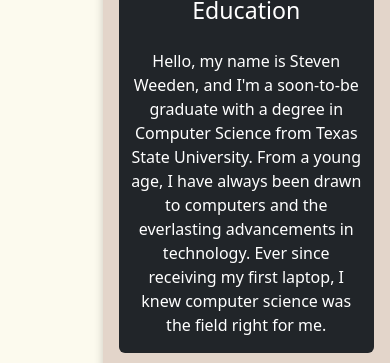
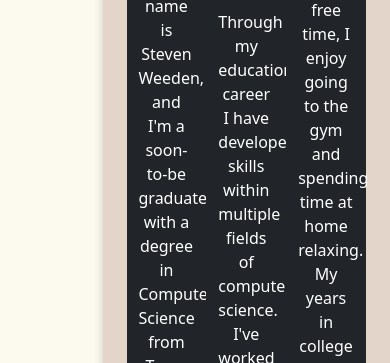
Before and after one commit to steven-weeden/Portfolio, a website: page index.html in a window 390 px wide. Shown: the part 1056-1419 px from the top of the page. Drawn offline with nearby package versions, Linux system fonts and the light colour scheme; a script that the page names is missing.

Commit message:
Working on responsiveness of About Me Section

```diff
--- a/index.html
+++ b/index.html
@@ -59,16 +59,16 @@
                 </div>
             </div>
 
-            <div id="about" class="vh-100 flex-column justify-content-center align-items-center text-center card-pop">
+            <div id="about" class="vh-100 justify-content-center align-items-center text-center card-pop">
                 <div class="row">
 
                     <div class="col-12">
                         <h3 class="text-black">About Me</h3>
                     </div>
                 </div>
-
-                <div class="row d-flex">
-                    <div class="col rounded mx-1 my-2 text-bg-dark align-self-center h-100">
+                <div class="container-fluid">
+                    <div class="row align-items-top">
+                        <div class="col-4 rounded text-bg-dark">
                             <div class="row">
                                 <div class="col-12">
                                     <img src="assets\img\grad_cap.png" alt="grad_cap" class="img-fluid">
@@ -86,7 +86,7 @@
                             </div>
                         </div>
 
-                    <div class="col rounded mx-1 my-2 text-bg-dark align-self-center h-100">
+                        <div class="col-4 rounded text-bg-dark">
                             <div class="row">
                                 <div class="col-12">
                                     <img src="assets\img\person.png" alt="person logo" class="img-fluid">
@@ -105,7 +105,7 @@
                             </div>
                         </div>
 
-                    <div class="col rounded mx-1 my-2 text-bg-dark align-self-center h-100">
+                        <div class="col-4 rounded text-bg-dark">
                             <div class="row">
                                 <div class="col-12">
                                     <img src="assets\img\briefcase.png" alt="briefcase logo" class="img-fluid">
@@ -118,6 +118,7 @@
                                         Therefore, I believe it is important to take time out of work and pursue hobbies that can help distress from exhausting work days. I also enjoy furthering my educational background
                                         in the computer science field, either through schooling or self-teaching. I believe it's important to keep learning and developing my skills to stay on top of this rapidly evolving field.
                                     </p>
+                                </div>
                             </div>
                         </div>
                     </div>
```
Lines whose indentation alone changed are shown as unchanged.
